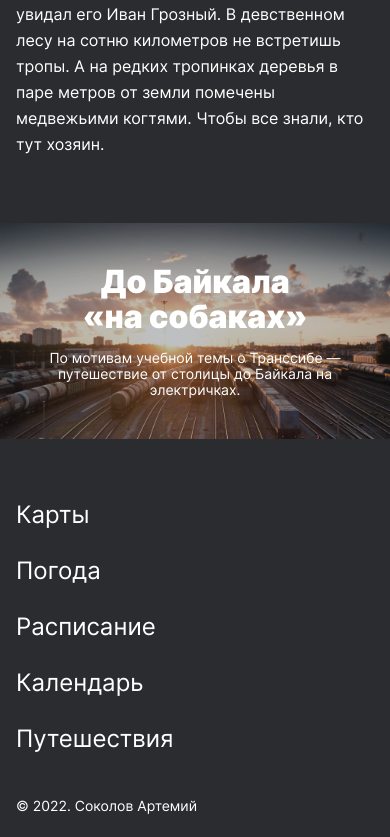
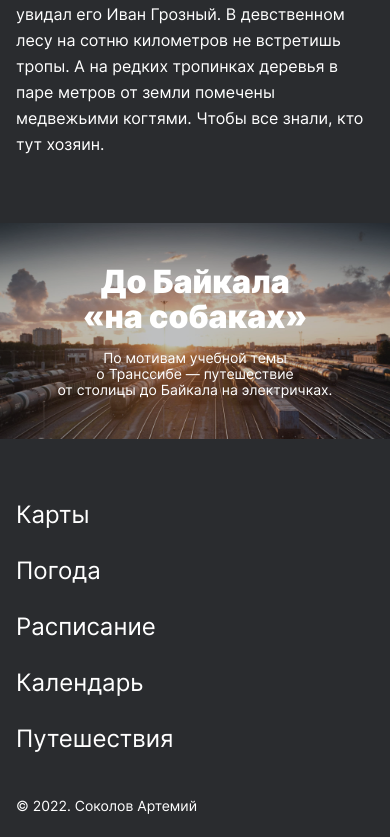
Before and after one commit to OptemSokolov/russian-travel, a plain HTML site: page index.html in a window 390 px wide. Shown: the part 9669-10506 px from the top of the page. Drawn offline with Linux system fonts and the light colour scheme; files whose address does not match are found by name.

Commit message:
4 ревью

```diff
--- a/blocks/cover/__link/cover__link.css
+++ b/blocks/cover/__link/cover__link.css
@@ -1,11 +1,8 @@
 .cover__link {
   max-width: 100%;
   width: 100%;
-  min-height: 100%;
-  height: 740px;
+  min-height: 740px;
   display: grid;
-  grid-column: 1;
-  grid-row: 1/2;
   gap: 32px;
   color: #fff;
   position: relative;
@@ -36,31 +33,31 @@
 
 @media screen and (max-width: 1024px) {
   .cover__link {
-    height: 640px;
+    min-height: 640px;
   }
 }
 
 @media screen and (max-width: 768px) {
   .cover__link {
-    height: 480px;
+    min-height: 480px;
   }
 }
 
 @media screen and (max-width: 639px) {
   .cover__link {
-    height: 320px;
+    min-height: 320px;
     gap: 16px;
   }
 }
 
 @media screen and (max-width: 452px) {
   .cover__link {
-    height: 216px;
+    min-height: 216px;
   }
 }
 
 @media screen and (max-width: 320px) {
   .cover__link {
-    height: 200px;
+    min-height: 200px;
   }
 }
--- a/blocks/cover/__subtitle/cover__subtitle.css
+++ b/blocks/cover/__subtitle/cover__subtitle.css
@@ -1,6 +1,4 @@
 .cover__subtitle {
-  grid-column: 1;
-  grid-row: 2;
   max-width: 360px;
   align-self: start;
   font-style: normal;
@@ -10,15 +8,13 @@
   text-align: center;
   color: #FFFFFF;
   margin: 0 auto;
-  margin-block-start: 0;
-  margin-block-end: 0;
   text-decoration: none;
   z-index: 3;
 }
 
 @media screen and (max-width: 425px) {
   .cover__subtitle {
-    width: 90%;
+    max-width: 288px;
     font-size: 14px;
     line-height: 16px;
   }
--- a/blocks/cover/__title/cover__title.css
+++ b/blocks/cover/__title/cover__title.css
@@ -1,6 +1,4 @@
 .cover__title {
-  grid-column: 1;
-  grid-row: 1;
   align-self: end;
   max-width: 560px;
   font-style: normal;
@@ -10,8 +8,6 @@
   text-align: center;
   color: #FFFFFF;
   margin: 0 auto;
-  margin-block-start: 0;
-  margin-block-end: 0;
   text-decoration-line: none;
   z-index: 3;
 }
--- a/blocks/footer/__copyright/footer__copyright.css
+++ b/blocks/footer/__copyright/footer__copyright.css
@@ -7,7 +7,7 @@
   text-align: right;
 }
 
-@media screen and (max-width: 500px) {
+@media screen and (max-width: 708px) {
   .footer__copyright {
     line-height: 14px;
   }
--- a/blocks/footer/__link-list/footer__link-list.css
+++ b/blocks/footer/__link-list/footer__link-list.css
@@ -7,7 +7,7 @@
   margin-right: 0;
 }
 
-@media screen and (max-width: 720px) {
+@media screen and (max-width: 708px) {
   .footer__link-list {
     margin-right: 0;
     margin-bottom: 32px;
--- a/blocks/footer/__link/footer__link.css
+++ b/blocks/footer/__link/footer__link.css
@@ -13,7 +13,7 @@
   opacity: 0.8;
 }
 
-@media screen and (max-width: 720px) {
+@media screen and (max-width: 708px) {
   .footer__link {
     font-size: 24px;
     line-height: 24px;
--- a/blocks/footer/__links/footer__links.css
+++ b/blocks/footer/__links/footer__links.css
@@ -6,7 +6,7 @@
   padding: 0;
 }
 
-@media screen and (max-width: 720px) {
+@media screen and (max-width: 708px) {
   .footer__links {
     flex-direction: column;
     margin-bottom: 48px;
--- a/blocks/footer/footer.css
+++ b/blocks/footer/footer.css
@@ -15,7 +15,7 @@
   }
 }
 
-@media screen and (max-width: 720px) {
+@media screen and (max-width: 708px) {
   .footer {
     flex-direction: column;
     align-items: flex-start;
--- a/index.html
+++ b/index.html
@@ -170,8 +170,9 @@
     <section class="cover">
       <a href="https://stampsy.com/na-elektrichkakh-do-baikala" class="cover__link" target="_blank">
         <h2 class="cover__title">До Байкала «на&nbsp;собаках»</h2>
-        <p class="cover__subtitle">По мотивам учебной темы о Транссибе — путешествие от столицы до Байкала на
-          электричках.</p>
+        <p class="cover__subtitle">По&nbsp;мотивам&nbsp;учебной&nbsp;темы
+          о&nbsp;Транссибе&nbsp;&mdash; путешествие
+          от&nbsp;столицы&nbsp;до&nbsp;Байкала на&nbsp;электричках.</p>
       </a>
     </section>
   </main>
```
